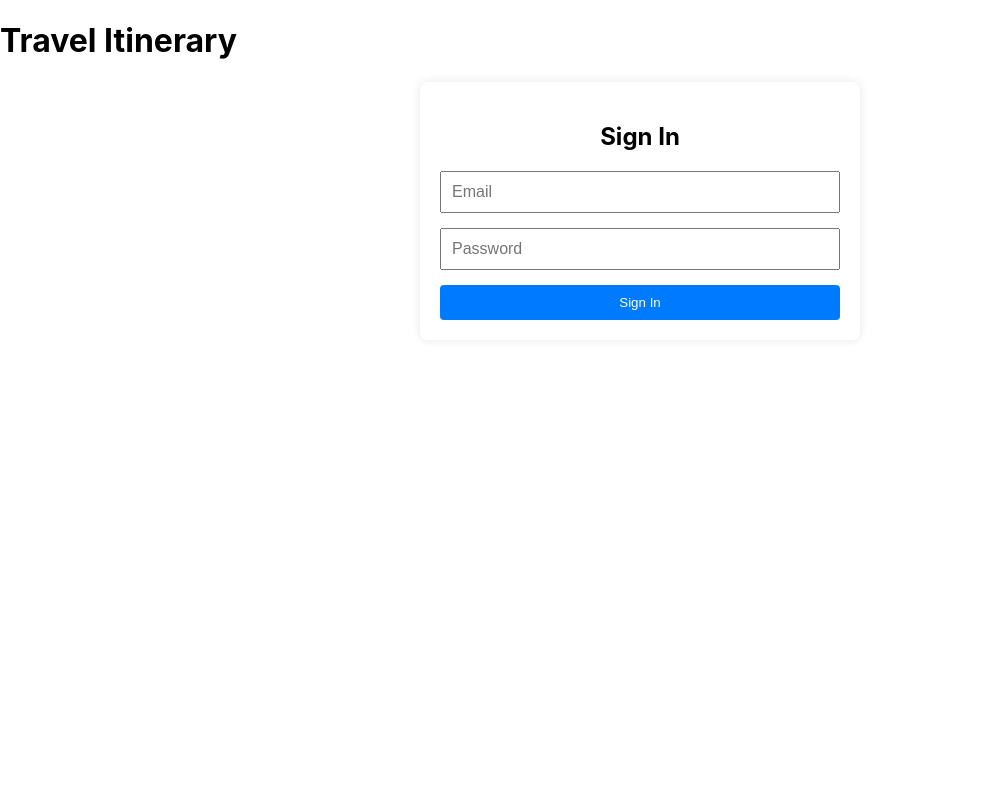
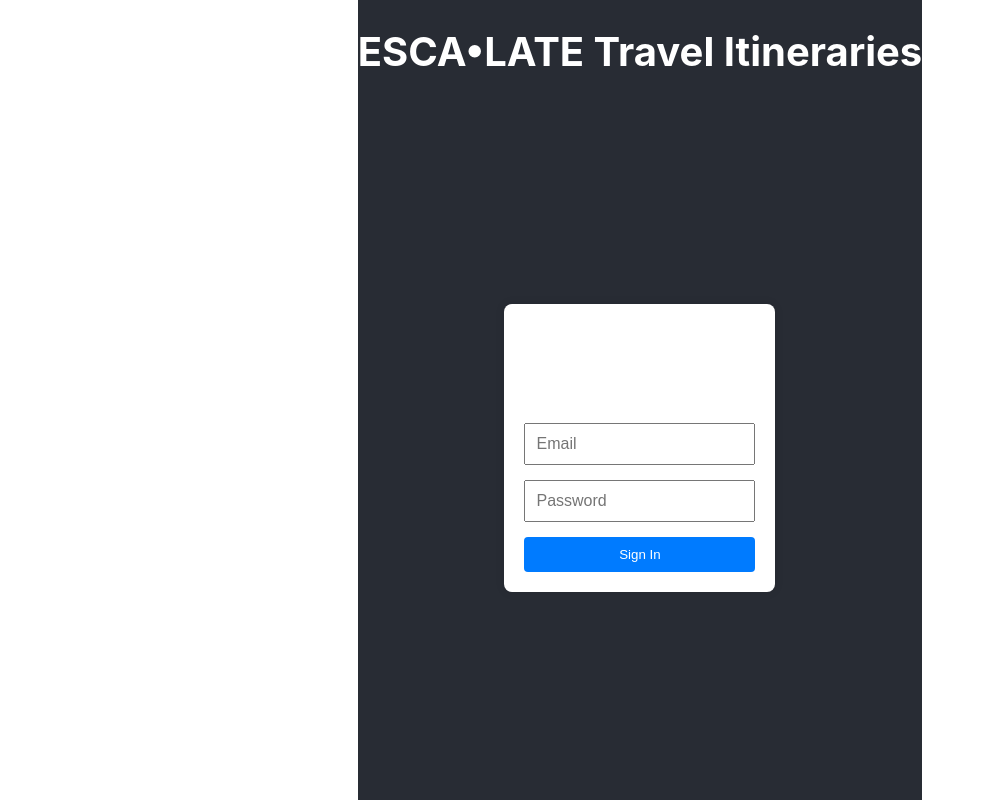
Before and after one commit to elijahescamilla1/travel-itinerary, a React (Create React App) app: page / in a window 1280 px wide. Shown: the top 800 px of the page, without its empty margins (0-984 px from the left). Built offline with nearby package versions, Linux system fonts and the light colour scheme; no server answers.

Commit message:
Styling changes

```diff
--- a/src/App.css
+++ b/src/App.css
@@ -1,10 +1,20 @@
 .App {
   text-align: center;
+  display: flex;
+  flex-direction: column;
+  align-items: center;
+  justify-content: center;
+  min-height: 100vh;
 }
 
 .App-logo {
   height: 40vmin;
   pointer-events: none;
+}
+
+.App-title {
+  font-size: 2.5rem;
+  margin-bottom: 20px;
 }
 
 @media (prefers-reduced-motion: no-preference) {
@@ -22,6 +32,7 @@
   justify-content: center;
   font-size: calc(10px + 2vmin);
   color: white;
+  margin-bottom: 20px;
 }
 
 .App-link {
--- a/src/App.js
+++ b/src/App.js
@@ -5,8 +5,7 @@ import SignOut from './signout';
 import { auth } from './firebaseConfig';
 import { useAuthState } from 'react-firebase-hooks/auth';
 import Home from './Home';
-import './SignIn.css';
-
+import './App.css';
 
 function App() {
   const [user] = useAuthState(auth);
@@ -15,8 +14,8 @@ function App() {
     <Router>
       <div className="App">
         <header className="App-header">
-          <h1>Travel Itinerary</h1>
-          {user ? <SignOut /> : null}
+          <h1 className="App-title">ESCA•LATE Travel Itineraries</h1>
+          {user ? <SignOut /> : <SignIn />}
         </header>
         <Routes>
           <Route path="/" element={user ? <Home /> : <SignIn />} />
```
